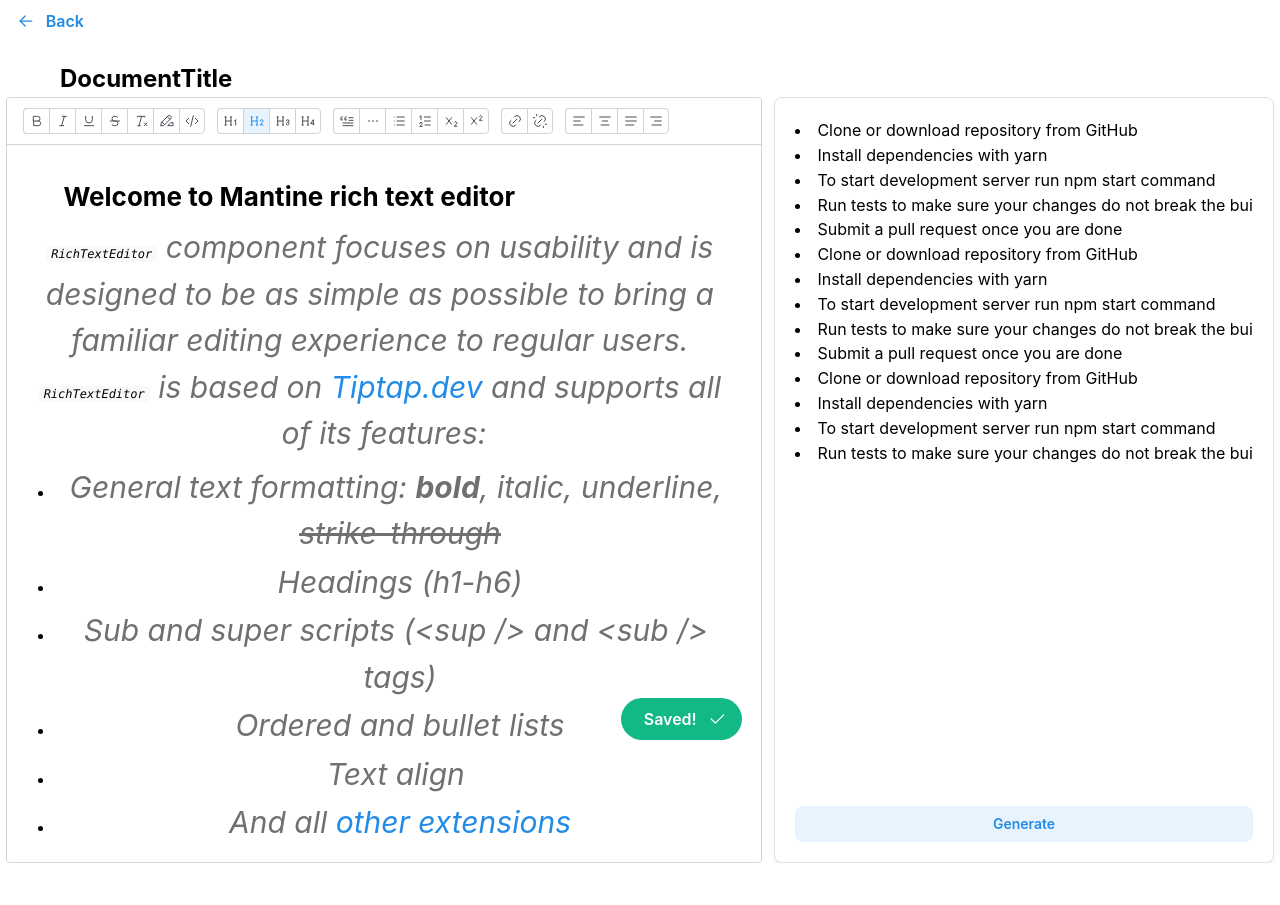
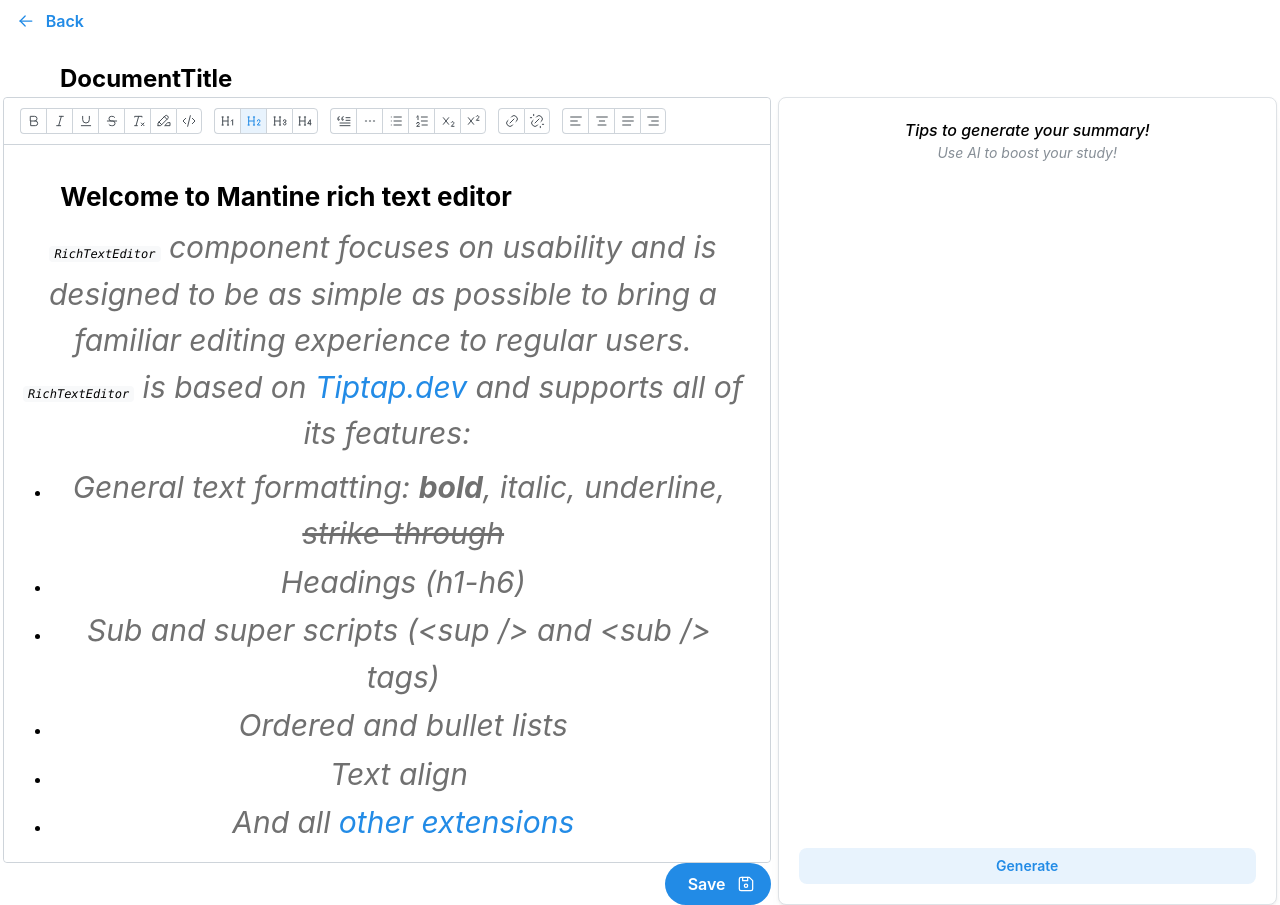
Before and after one commit to BUMETCS673/673A2_Project_Team5_MERN, a React (Vite) app in the folder code/client/: page /document in a window 1280 px wide. Before the commit the page ends 863 px from the top, so only its background shows below. Built offline with nearby package versions, Linux system fonts and the light colour scheme.

Commit message:
fixing ui

```diff
--- a/code/client/src/pages/document/view.css
+++ b/code/client/src/pages/document/view.css
@@ -1,11 +1,14 @@
-.flexContainer{
+.layout{
   display: flex;
   flex-direction: row;
   justify-content: space-around;
 }
 
-.documentEditor{
-  width: 59%;
+.document-editor{
+  display: flex;
+  flex-direction: column;
+  align-items: flex-end;
+  width: 60%;
   height: 80%
 }
 
@@ -13,18 +16,14 @@
   width: 39%;
 }
 
-.summaryCard{
+.summary-card{
   display: flex;
   justify-content: space-between;
   height: 100%;
 }
 
-#savebut{
-  position: absolute;
-  right: 42%;
-  bottom: 60px;
-}
 
-.doctitle{
+
+.doc-title{
   margin-left: 20px;
 }
--- a/code/client/src/pages/document/view.tsx
+++ b/code/client/src/pages/document/view.tsx
@@ -33,7 +33,8 @@ export default function DocumentView() {
     const clipboard = useClipboard();
   }
 
-  const docSaved = true;
+  const docSaved = false;
+  const afterGen = false;
 
   return (
     <>
@@ -43,22 +44,16 @@ export default function DocumentView() {
           leftSection={<IconArrowLeft style={{ width: rem(20), height: rem(20) }} stroke={1.5} />}
           radius="xl"
           size="md"
-          styles={
-            {
-              // root: { paddingLeft: rem(14), height: rem(48) },
-              // section: { marginRight: rem(22) },
-            }
-          }
         >
           Back
         </Button>
-        <div className="doctitle">
+        <div className="doc-title">
           <h2>DocumentTitle</h2>
         </div>
       </div>
 
-      <div className="flexContainer">
-        <div className="documentEditor">
+      <div className="layout">
+        <div className="document-editor">
           <div>
             <RichTextEditor editor={editor}>
               <RichTextEditor.Toolbar sticky stickyOffset={60}>
@@ -104,16 +99,7 @@ export default function DocumentView() {
               <RichTextEditor.Content />
             </RichTextEditor>
           </div>
-          <div id="savebut">
-            {/* <Tooltip
-              label="Document Saved!"
-              offset={5}
-              position="bottom"
-              radius="lg"
-              transitionProps={{ duration: 100, transition: 'slide-down' }}
-              // opened={clipboard.copied}
-            > */}
-
+          <div>
             <Button
               variant="filled"
               rightSection={
@@ -127,56 +113,50 @@ export default function DocumentView() {
               // onClick={}
               radius="xl"
               size="md"
-              styles={
-                {
-                  // root: { paddingRight: rem(14), height: rem(48) },
-                  // section: { marginLeft: rem(22) },
-                }
-              }
-              // onClick={() => clipboard.copy('https://www.youtube.com/watch?v=dQw4w9WgXcQ')}
             >
               {docSaved ? 'Saved!' : 'Save'}
             </Button>
           </div>
         </div>
         <div className="summary">
-          <Card className="summaryCard" shadow="sm" padding="lg" radius="md" withBorder>
-            {/* <div>
-              <Text className="tiphead" fw={500}>
-                Tips to generate your summary!
-              </Text>
-              <Text size="sm" c="dimmed">
-                Use AI to boost your study!
-              </Text>
-            </div> */}
+          {afterGen ? (
+            <Card className="summary-card" shadow="sm" padding="lg" radius="md" withBorder>
               <div>
                 <ScrollArea h={350}>
                   <List size="md">
                     <List.Item>Clone or download repository from GitHub</List.Item>
                     <List.Item>Install dependencies with yarn</List.Item>
                     <List.Item>To start development server run npm start command</List.Item>
-                  <List.Item>Run tests to make sure your changes do not break the build</List.Item>
+                    <List.Item>
+                      Run tests to make sure your changes do not break the build
+                    </List.Item>
                     <List.Item>Submit a pull request once you are done</List.Item>
                     <List.Item>Clone or download repository from GitHub</List.Item>
                     <List.Item>Install dependencies with yarn</List.Item>
                     <List.Item>To start development server run npm start command</List.Item>
-                  <List.Item>Run tests to make sure your changes do not break the build</List.Item>
+                    <List.Item>
+                      Run tests to make sure your changes do not break the build
+                    </List.Item>
                     <List.Item>Submit a pull request once you are done</List.Item>
                     <List.Item>Clone or download repository from GitHub</List.Item>
                     <List.Item>Install dependencies with yarn</List.Item>
                     <List.Item>To start development server run npm start command</List.Item>
-                  <List.Item>Run tests to make sure your changes do not break the build</List.Item>
+                    <List.Item>
+                      Run tests to make sure your changes do not break the build
+                    </List.Item>
                     <List.Item>Submit a pull request once you are done</List.Item>
                     <List.Item>Clone or download repository from GitHub</List.Item>
                     <List.Item>Install dependencies with yarn</List.Item>
                     <List.Item>To start development server run npm start command</List.Item>
-                  <List.Item>Run tests to make sure your changes do not break the build</List.Item>
+                    <List.Item>
+                      Run tests to make sure your changes do not break the build
+                    </List.Item>
                     <List.Item>Submit a pull request once you are done</List.Item>
                   </List>
                 </ScrollArea>
               </div>
               <Button
-              className="genbutton"
+                className="generate-button"
                 variant="light"
                 color="blue"
                 fullWidth
@@ -186,6 +166,29 @@ export default function DocumentView() {
                 Generate
               </Button>
             </Card>
+          ) : (
+            <Card className="summary-card" shadow="sm" padding="lg" radius="md" withBorder>
+              <div>
+                <Text className="tip-head" fw={500}>
+                  Tips to generate your summary!
+                </Text>
+                <Text size="sm" c="dimmed">
+                  Use AI to boost your study!
+                </Text>
+              </div>
+
+              <Button
+                className="generate-button"
+                variant="light"
+                color="blue"
+                fullWidth
+                mt="md"
+                radius="md"
+              >
+                Generate
+              </Button>
+            </Card>
+          )}
         </div>
       </div>
     </>
```
Lines whose indentation alone changed are shown as unchanged.
